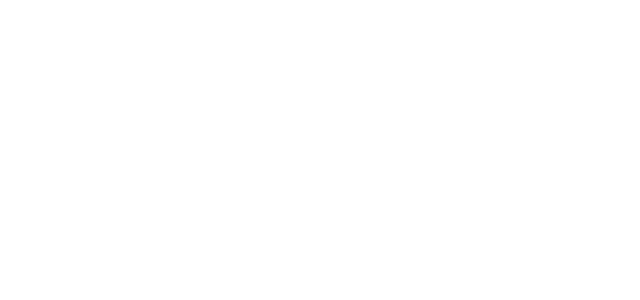
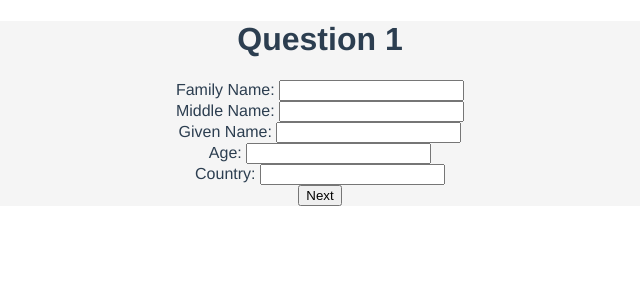
Before and after one commit to YusukeTomy/classroom, a Vue app: page /first/2 in a window 1280 px wide. Before the commit this address had no page. Shown: the top 300 px of the page, without its empty margins (320-960 px from the left). Built offline with nearby package versions, Linux system fonts and the light colour scheme; the HTML template or start-up script is replaced by a standard one.

Commit message:
add Page

```diff
--- a/src/components/first/FirstOne.vue
+++ b/src/components/first/FirstOne.vue
@@ -1,49 +1,66 @@
 <template>
   <div className="desktop:mx-[300px] sp:mx-[15px] min-h-screen relative">
-    <h1 className="pt-[50px] desktop:text-[60px] sp:text-[24px] pb-[20px]">Your Information</h1>
+    <h1 className="pt-[50px] desktop:text-[60px] sp:text-[24px] pb-[20px]">Question 1</h1>
 
     <div className="mb-[10px]">
-      <label>Family Name: </label>
-      <input className="bg-[#f5f5f5] border-b border-black">
+      <label for="familyName">Family Name: </label>
+      <input id="familyName" required className="bg-[#f5f5f5] border-b border-black" v-model="familyName">
     </div>
 
     <div className="mb-[10px]">
-      <label>Middle Name: </label>
-      <input className="bg-[#f5f5f5] border-b border-black">
+      <label for="middleName">Middle Name: </label>
+      <input id="middleName" className="bg-[#f5f5f5] border-b border-black" v-model="middleName">
+    </div>
+
+    <div className="mb-[10px]">
+      <label for="givenName">Given Name: </label>
+      <input id="givenName" required className="bg-[#f5f5f5] border-b border-black" v-model="givenName">
+    </div>
+
+    <div className="mb-[10px]">
+      <label for="age">Age: </label>
+      <input id="age" required className="bg-[#f5f5f5] border-b border-black" v-model="age">
     </div>
 
     <div className="mb-[30px]">
-      <label>Given Name: </label>
-      <input className="bg-[#f5f5f5] border-b border-black">
+      <label for="country">Country: </label>
+      <input id="country" required className="bg-[#f5f5f5] border-b border-black" v-model="country">
     </div>
 
-    <div className="mb-[30px]">
-      <label>Age: </label>
-      <input className="bg-[#f5f5f5] border-b border-black">
-    </div>
-
-    <div className="mb-[30px]">
-      <label>Country: </label>
-      <input className="bg-[#f5f5f5] border-b border-black">
-    </div>
-
-    <a href="/first/2" className="absolute right-[0px] bottom-[20px] flex justify-center items-center px-4 py-1 bg-blue-500 text-white rounded-[3px] desktop:ml-[25px]
-        font-bold w-[100px]"
+    <button className="absolute right-[0px] bottom-[20px] flex justify-center items-center px-4 py-1 bg-blue-500 text-white rounded-[3px] desktop:ml-[25px]
+        font-bold w-[100px]" v-on:click='aboutUser'
             >
       Next
-    </a>
+    </button>
   </div>
 </template>
 
 <script>
-//import db from '../firebase.js'
+import db from '../../firebase.js'
 //import store from '../store/index.js'
 
 export default {
   data() {
    return {
-     data: [],
+    familyName: "",
+    middleName: "",
+    givenName: "",
+    age: "",
+    country: ""
    }
- }
+ },
+  aboutUser: function() {
+    db.collection('user')
+      .add({
+        familyName: this.familyName,
+        middleName: this.middleName,
+        givenName: this.givenName,
+        age: this.age,
+        country: this.country,
+      })
+      .then(() => {
+        window.location.href = '/first/2';
+      })
+  },
 }
 </script>
--- a/src/components/first/FirstTwo.vue
+++ b/src/components/first/FirstTwo.vue
@@ -1,42 +1,42 @@
 <template>
   <div className="desktop:mx-[300px] sp:mx-[15px] min-h-screen relative">
-    <h1 className="pt-[50px] desktop:text-[60px] sp:text-[24px] pb-[20px]">Your Information</h1>
+    <h1 className="pt-[50px] desktop:text-[60px] sp:text-[24px] pb-[20px]">Question 1</h1>
 
     <div className="mb-[10px]">
-      <label>Family Name: </label>
-      <input className="bg-[#f5f5f5] border-b border-black">
+      <label for="familyName">Family Name: </label>
+      <input id="familyName" required className="bg-[#f5f5f5] border-b border-black" v-model="familyName">
     </div>
 
     <div className="mb-[10px]">
-      <label>Middle Name: </label>
-      <input className="bg-[#f5f5f5] border-b border-black">
+      <label for="middleName">Middle Name: </label>
+      <input id="middleName" className="bg-[#f5f5f5] border-b border-black" v-model="middleName">
     </div>
 
     <div className="mb-[30px]">
-      <label>Given Name: </label>
-      <input className="bg-[#f5f5f5] border-b border-black">
+      <label for="givenName">Given Name: </label>
+      <input id="givenName" required className="bg-[#f5f5f5] border-b border-black" v-model="givenName">
     </div>
 
     <div className="mb-[30px]">
-      <label>Age: </label>
-      <input className="bg-[#f5f5f5] border-b border-black">
+      <label for="age">Age: </label>
+      <input id="age" required className="bg-[#f5f5f5] border-b border-black" v-model="age">
     </div>
 
     <div className="mb-[30px]">
-      <label>Country: </label>
-      <input className="bg-[#f5f5f5] border-b border-black">
+      <label for="country">Country: </label>
+      <input id="country" required className="bg-[#f5f5f5] border-b border-black" v-model="country">
     </div>
 
-    <a href="/first/2" className="absolute right-[0px] bottom-[20px] flex justify-center items-center px-4 py-1 bg-blue-500 text-white rounded-[3px] desktop:ml-[25px]
-        font-bold w-[100px]"
+    <button className="absolute right-[0px] bottom-[20px] flex justify-center items-center px-4 py-1 bg-blue-500 text-white rounded-[3px] desktop:ml-[25px]
+        font-bold w-[100px]" v-on:click='aboutUser'
             >
       Next
-    </a>
+    </button>
   </div>
 </template>
 
 <script>
-//import db from '../firebase.js'
+import db from '../../firebase.js'
 //import store from '../store/index.js'
 
 export default {
@@ -44,6 +44,19 @@ export default {
    return {
      data: [],
    }
- }
+ },
+  aboutUser: function() {
+    db.collection('user')
+      .add({
+        familyName: this.familyName,
+        middleName: this.middleName,
+        givenName: this.givenName,
+        age: this.age,
+        country: this.country,
+      })
+      .then(() => {
+        window.location.href = '/first/3';
+      })
+  },
 }
 </script>
--- a/src/router/index.js
+++ b/src/router/index.js
@@ -1,6 +1,7 @@
 import { createRouter, createWebHistory } from 'vue-router'
 import HomeView from '../views/HomeView.vue'
 import FirstOneView from '../views/first/FirstOneView.vue'
+import FirstTwoView from '../views/first/FirstTwoView.vue'
 
 const routes = [
   {
@@ -13,6 +14,11 @@ const routes = [
     name: 'firstOne',
     component: FirstOneView
   },
+  {
+    path: '/first/2',
+    name: 'firstTwo',
+    component: FirstTwoView
+  },
 ]
 
 const router = createRouter({
--- /dev/null
+++ b/src/views/first/FirstTwoView.vue
@@ -0,0 +1,15 @@
+<template>
+  <FirstTwo />
+</template>
+
+<script>
+// @ is an alias to /src
+import FirstTwo from '@/components/first/FirstTwo.vue'
+
+export default {
+  name: 'HomeView',
+  components: {
+    FirstTwo
+  }
+}
+</script>
```
